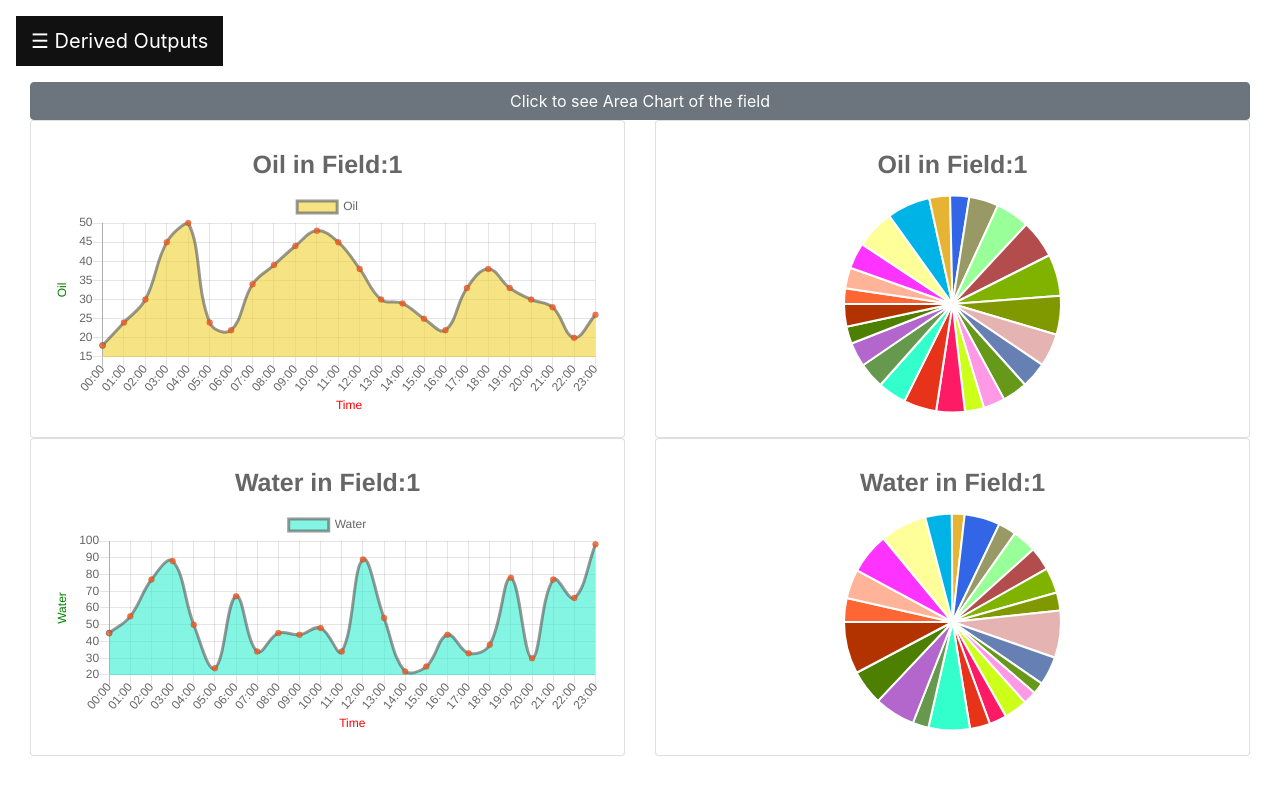
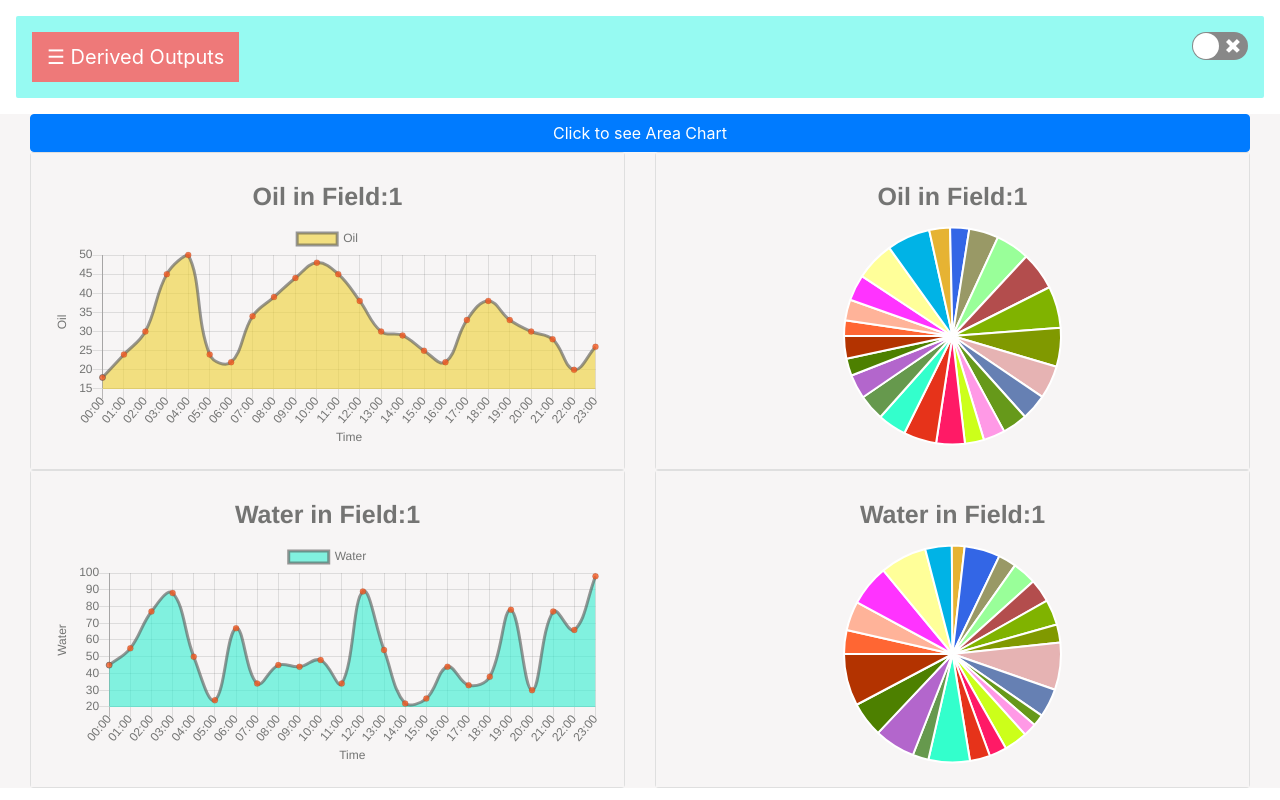
Before and after one commit to sidsb/ongc, a React (Create React App) app: page / in a window 1280 px wide. Built offline with nearby package versions, Linux system fonts and the light colour scheme.

Commit message:
added navbar && dark mode

```diff
--- a/package.json
+++ b/package.json
@@ -8,13 +8,17 @@
     "@testing-library/user-event": "^7.2.1",
     "axios": "^0.19.2",
     "bootstrap": "^4.5.0",
+    "bootstrap4-toggle": "^3.6.1",
     "chart.js": "^2.9.3",
+    "darkmode-js": "^1.5.6",
     "popper.js": "^1.16.1",
     "react": "^16.13.1",
     "react-bootstrap": "^1.0.1",
     "react-chartjs-2": "^2.9.0",
     "react-dom": "^16.13.1",
+    "react-script-tag": "^1.1.2",
     "react-scripts": "3.4.1",
+    "react-switch": "^5.0.1",
     "reactstrap": "^8.4.1"
   },
   "scripts": {
--- a/src/App.css
+++ b/src/App.css
@@ -88,7 +88,7 @@
 .openbtn {
   font-size: 20px;
   cursor: pointer;
-  background-color: #111;
+  background-color: rgb(238, 121, 121);
   color: white;
   padding: 10px 15px;
   border: none;
@@ -103,11 +103,11 @@
 }
 
 .openbtn:hover {
-  background-color: #444;
+  background-color: rgb(243, 34, 34);
 }
 
 #main {
-  transition: margin-left .5s;
+  transition: margin-left 0.5s;
   padding: 16px;
 }
 
@@ -124,7 +124,6 @@
 
 @media screen and (min-width: 800px) {
   .rotate {
-
     vertical-align: top;
     display: inline-flex;
     flex-direction: column;
@@ -145,6 +144,7 @@
     /* Opera */
   }
 }
+
 
 
 .modal-dialog {
@@ -168,3 +168,18 @@
   align-items: center;
   align-self: center;
 }
+
+.dark {
+  background-color: rgb(54, 54, 54);
+  color: #61dafb;
+}
+
+.react-switch {
+  float: right;
+}
+
+#main {
+  background-color: #61dafb;
+  margin: 1em;
+  border-radius: 2px;
+}
--- a/src/components/MainComponent.js
+++ b/src/components/MainComponent.js
@@ -1,5 +1,6 @@
 import React, { Component } from 'react';
 import Chart from './chart';
+import Switch from 'react-switch';
 
 export default class Main extends React.Component {
     constructor(props) {
@@ -12,6 +13,7 @@ export default class Main extends React.Component {
             end_val: 1000,
             output_type: "1",
             sidebar_width: 0,
+            dark_mode: false
 
         };
 
@@ -23,6 +25,7 @@ export default class Main extends React.Component {
         this.output_type = this.output_type.bind(this);
         this.open_nav = this.open_nav.bind(this);
         this.close_nav = this.close_nav.bind(this);
+        this.enable_darkMode = this.enable_darkMode.bind(this);
     }
 
 
@@ -65,7 +68,12 @@ export default class Main extends React.Component {
 
 
     }
+    enable_darkMode() {
+        this.setState({ dark_mode: !this.state.dark_mode });
+    }
     render() {
+        console.log(this.state.dark_mode);
+
         return (
             <>
                 <div id="mySidebar" className="sidebar" style={{ width: this.state.sidebar_width }} >
@@ -94,17 +102,22 @@ export default class Main extends React.Component {
                         <button type="button" className="btn btn-success" value="3" onClick={this.output_type}>log</button>
                     </div>
                 </div>
-                <div id="main">
-                    <button type="button" className="openbtn" onClick={this.open_nav}>☰ Derived Outputs</button>
+                <div id="main" style={{ backgroundColor: this.state.dark_mode ? 'rgb(107, 107, 107)' : 'rgb(150, 250, 242)' }}>
+                    <button type="button" className="openbtn" onClick={this.open_nav} >☰ Derived Outputs</button>
+                    <Switch className="react-switch" onChange={this.enable_darkMode} checked={this.state.dark_mode} />
                 </div>
-                <div className="container-fluid">
+
+                <div className="container-fluid" style={{ backgroundColor: this.state.dark_mode ? 'rgb(107, 107, 107)' : 'rgb(247, 245, 245)' }}>
                     <div className="row">
-                        <div className="col-12">
+                        <div className="col-12 ">
                             <Chart field={this.state.value} start_time={this.state.start_time} end_time={this.state.end_time}
-                                output_type={this.state.output_type} start_val={this.state.start_val} end_val={this.state.end_val} />
+                                output_type={this.state.output_type} start_val={this.state.start_val} end_val={this.state.end_val}
+                                dark={this.state.dark_mode}
+                            />
                         </div>
                     </div>
                 </div>
+
             </>
         );
     }
--- a/src/components/areachart.js
+++ b/src/components/areachart.js
@@ -32,7 +32,7 @@ export default class Areachart extends Component {
                     title: {
                         display: true,
                         text: "Data in Field:" + (parseInt(this.props.field) + 1),
-                        fontSize: 25
+                        fontSize: 25,
                     },
                 }}
             />
--- a/src/components/chart.js
+++ b/src/components/chart.js
@@ -50,11 +50,6 @@ export class Chart extends Component {
                 newarr[i] = newarr[i] * 10;
             }
         }
-        else if (output_type == 3) {
-            for (let i = 0; i < newarr.length; ++i) {
-                newarr[i] = Math.floor(Math.log10(newarr[i]) * 10);
-            }
-        }
 
         return newarr;
     }
@@ -71,7 +66,8 @@ export class Chart extends Component {
         let output_type = parseInt(this.props.output_type);
         let start_val = parseInt(this.props.start_val);
         let end_val = parseInt(this.props.end_val);
-        console.log(start_val, end_val);
+        console.log('output_type', output_type);
+
 
 
         let oil_arr = this.change_data_type(output_type, db[x].oil, start_val, end_val);
@@ -85,7 +81,7 @@ export class Chart extends Component {
             <div key={this.props.field} className="container-fluid" >
                 <div className="row">
                     <div className="col-12">
-                        <button className="btn btn-secondary btn-block" onClick={this.area_Chart_Toggle}>Click to see Area Chart of the field</button>
+                        <button className="btn btn-primary btn-block" onClick={this.area_Chart_Toggle}>Click to see Area Chart</button>
                     </div>
                 </div>
                 <div className="row">
@@ -93,15 +89,15 @@ export class Chart extends Component {
                         <div className="row ">
                             <div className="col-12 col-md-6">
                                 <div className="card">
-                                    <div className="card-body">
-                                        <Linechart labels={gr_labels} data={oil_data} datatype="Oil" field={this.props.field} />
+                                    <div className="card-body" style={{ backgroundColor: this.props.dark ? 'rgb(107, 107, 107)' : 'rgb(247, 245, 245)' }}>
+                                        <Linechart labels={gr_labels} data={oil_data} datatype="Oil" field={this.props.field} dark={this.props.dark} ot={output_type} />
                                     </div>
                                 </div>
                             </div>
                             <div className="col-12 col-md-6">
                                 <div className="card">
-                                    <div className="card-body">
-                                        <Piechart labels={gr_labels} data={oil_data} datatype="Oil" field={this.props.field} />
+                                    <div className="card-body" style={{ backgroundColor: this.props.dark ? 'rgb(107, 107, 107)' : 'rgb(247, 245, 245)' }}>
+                                        <Piechart labels={gr_labels} data={oil_data} datatype="Oil" field={this.props.field} dark={this.props.dark} />
                                     </div>
                                 </div>
                             </div>
@@ -109,30 +105,32 @@ export class Chart extends Component {
                         <div className="row">
                             <div className="col-12 col-md-6">
                                 <div className="card">
-                                    <div className="card-body">
-                                        <Linechart labels={gr_labels} data={water_data} datatype="Water" field={this.props.field} />
+                                    <div className="card-body" style={{ backgroundColor: this.props.dark ? 'rgb(107, 107, 107)' : 'rgb(247, 245, 245)' }}>
+                                        <Linechart labels={gr_labels} data={water_data} datatype="Water" field={this.props.field} dark={this.props.dark} ot={output_type} />
                                     </div>
                                 </div>
                             </div>
                             <div className="col-12 col-md-6">
                                 <div className="card">
-                                    <div className="card-body">
-                                        <Piechart labels={gr_labels} data={water_data} datatype="Water" field={this.props.field} />
+                                    <div className="card-body" style={{ backgroundColor: this.props.dark ? 'rgb(107, 107, 107)' : 'rgb(247, 245, 245)' }}>
+                                        <Piechart labels={gr_labels} data={water_data} datatype="Water" field={this.props.field} dark={this.props.dark} />
                                     </div>
                                 </div>
                             </div>
                         </div>
                     </div>
                 </div>
-                <Modal isOpen={this.state.is_area_open} className="modal-dialog modal-lg">
-                    <button type="button" className="btn btn-primary btn-block" data-dismiss="modal" aria-label="Close" onClick={this.area_Chart_Toggle}>
-                        &times;
-                    </button>
-                    <div className="area">
-                        <Areachart labels={gr_labels} oildata={oil_data} waterdata={water_data} field={this.props.field} />
+                <Modal isOpen={this.state.is_area_open} className="modal-dialog modal-lg" >
+                    <div className="card" >
+                        <button type="button" className="btn btn-primary btn-block" data-dismiss="modal" aria-label="Close" onClick={this.area_Chart_Toggle}>
+                            &times;
+                        </button>
+                        <div className="area">
+                            <Areachart labels={gr_labels} oildata={oil_data} waterdata={water_data} field={this.props.field} />
+                        </div>
                     </div>
                 </Modal>
-            </div>
+            </div >
         );
     }
 }
--- a/src/components/linechart.js
+++ b/src/components/linechart.js
@@ -11,6 +11,8 @@ export default class Linechart extends Component {
     }
 
     render() {
+        let yaxestype = parseInt(this.props.ot) === 3 ? 'logarithmic' : 'linear';
+
 
         return (
             <Line data={{
@@ -33,24 +35,38 @@ export default class Linechart extends Component {
                     title: {
                         display: true,
                         text: this.props.datatype + " in Field:" + (parseInt(this.props.field) + 1),
-                        fontSize: 25
+                        fontSize: 25,
+                        fontColor: this.props.dark ? 'rgba(233, 247, 246,0.8)' : 'rgba(101, 102, 101,0.9)'
                     },
                     scales: {
                         xAxes: [{
                             scaleLabel: {
                                 display: true,
                                 labelString: "Time",
-                                fontColor: "red"
+                                fontColor: this.props.dark ? 'rgba(233, 247, 246,0.8)' : 'rgba(101, 102, 101,0.9)'
+                            },
+                            ticks: {
+                                fontColor: this.props.dark ? 'rgba(233, 247, 246,0.8)' : 'rgba(101, 102, 101,0.9)'
                             }
                         }],
                         yAxes: [{
+                            type: yaxestype,
                             scaleLabel: {
                                 display: true,
                                 labelString: this.props.datatype,
-                                fontColor: "green"
+                                fontColor: this.props.dark ? 'rgba(233, 247, 246,0.8)' : 'rgba(101, 102, 101,0.9)'
+                            },
+                            ticks: {
+                                fontColor: this.props.dark ? 'rgba(233, 247, 246,0.8)' : 'rgba(101, 102, 101,0.9)'
                             }
                         }]
+
                     },
+                    legend: {
+                        labels: {
+                            fontColor: this.props.dark ? 'rgba(233, 247, 246,0.8)' : 'rgba(101, 102, 101,0.9)'
+                        }
+                    }
                 }}
             />
         )
--- a/src/components/piechart.js
+++ b/src/components/piechart.js
@@ -32,7 +32,8 @@ export class Piechart extends Component {
                     title: {
                         display: true,
                         text: this.props.datatype + " in Field:" + (parseInt(this.props.field) + 1),
-                        fontSize: 25
+                        fontSize: 25,
+                        fontColor: this.props.dark ? 'rgba(233, 247, 246,0.8)' : 'rgba(101, 102, 101,0.9)'
                     },
                     legend: {
                         display: false
```
Also changed, not shown: 1 other file (tests, documents, lock files or other folders).
